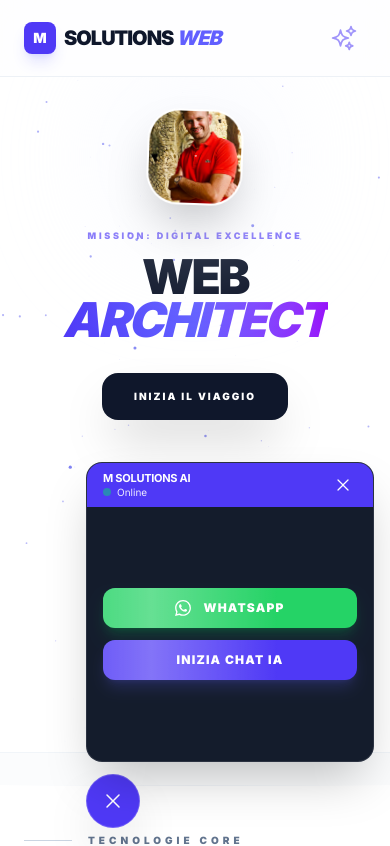
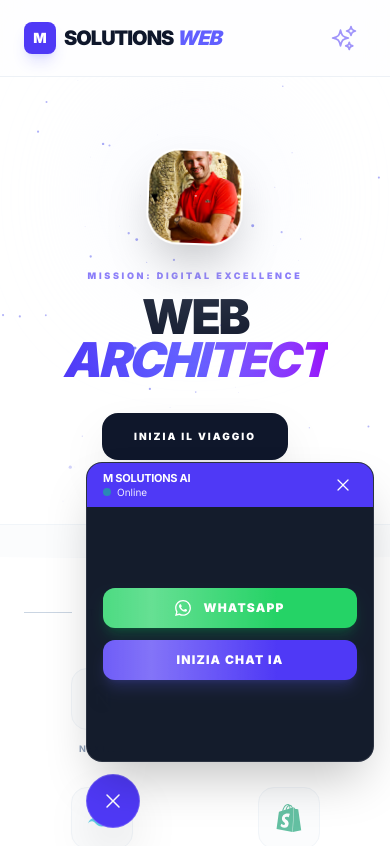
Before and after one commit to MarcoCerilli/portfolio-aziendale-2026, a Next.js app: page / in a window 390 px wide. Shown: the top 846 px of the page. Built offline with nearby package versions, Linux system fonts and the light colour scheme.

Commit message:
RISOLTO PROBLEMA PADDING

```diff
--- a/src/components/Hero.tsx
+++ b/src/components/Hero.tsx
@@ -141,7 +141,7 @@ const HeroSpace = () => {
       <RocketCursor />
 
       {/* h-[70vh] su mobile per compattare tutto e md:cursor-none solo su desktop */}
-      <section className="relative w-full h-auto min-h-[80vh] md:h-[110vh] flex items-start md:items-center justify-center overflow-hidden bg-white md:cursor-none pb-20 md:pb-0">
+      <section className="relative w-full flex flex-col items-center justify-start overflow-hidden bg-white pt-10 pb-16 md:pt-0 md:pb-0 md:h-[110vh] md:justify-center">
         <canvas
           ref={canvasRef}
           className="absolute inset-0 z-0 pointer-events-none"
```
